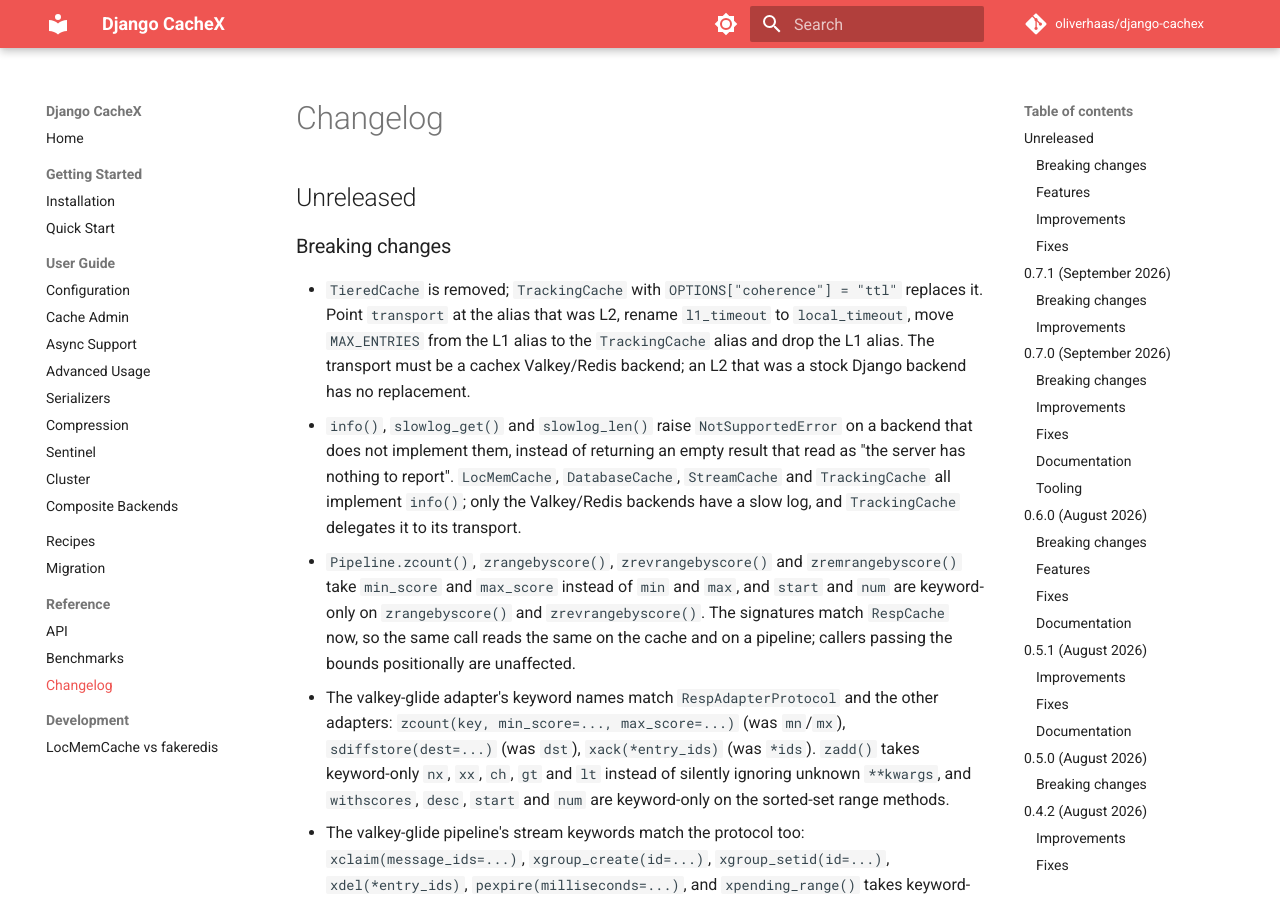
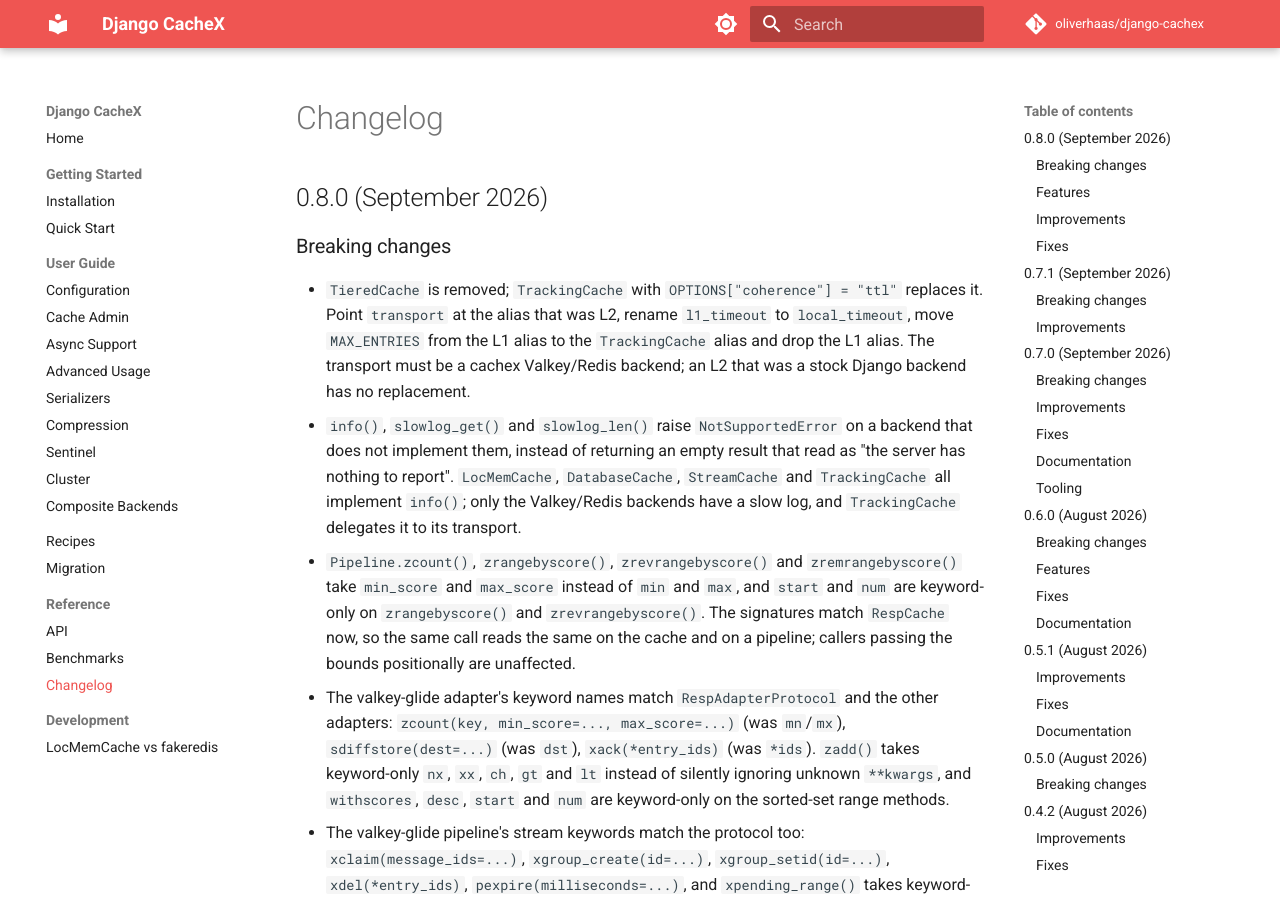
Before and after one commit to oliverhaas/django-cachex, an MkDocs documentation site: the page built from docs/reference/changelog.md, in a window 1280 px wide and 900 px high. Built offline with MkDocs 1.6.1 and Material for MkDocs 9.7.7, drawn with Linux system fonts in a browser that asks for light colours; comment, search, counter and statistics services are not loaded; the version menu is left out.

Commit message:
chore(release): bump version to 0.8.0

```diff
--- a/docs/reference/changelog.md
+++ b/docs/reference/changelog.md
@@ -1,6 +1,6 @@
 # Changelog
 
-## Unreleased
+## 0.8.0 (September 2026)
 
 ### Breaking changes
 
--- a/pyproject.toml
+++ b/pyproject.toml
@@ -1,6 +1,6 @@
 [project]
 name = "django-cachex"
-version = "0.7.1"
+version = "0.8.0"
 description = "Full featured Valkey and Redis cache backend for Django"
 readme = "README.md"
 license = "MIT"
```
Also changed, not shown: 1 other file.
